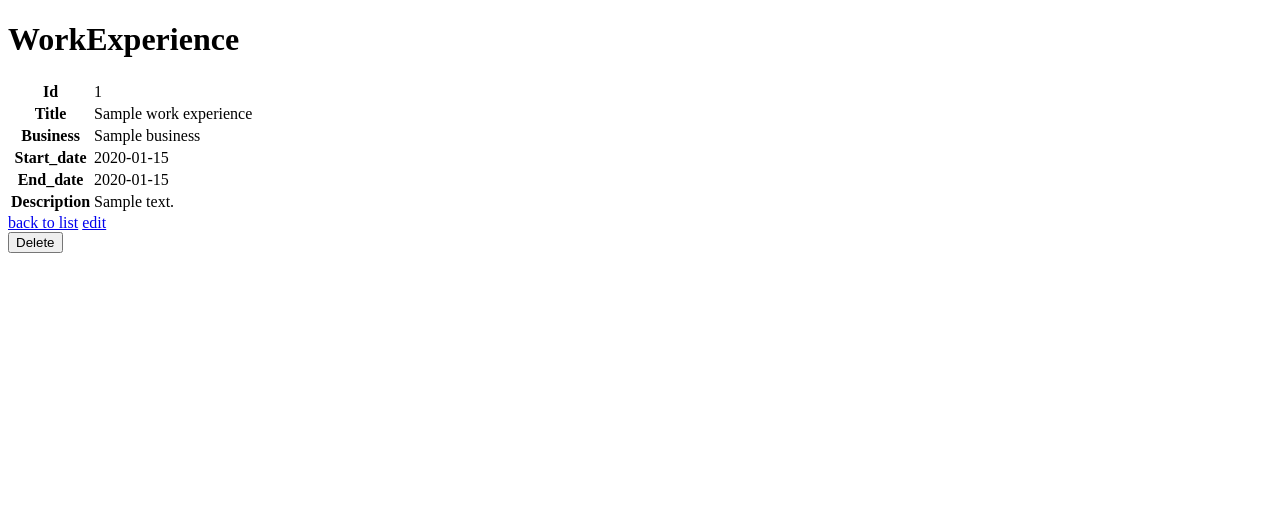
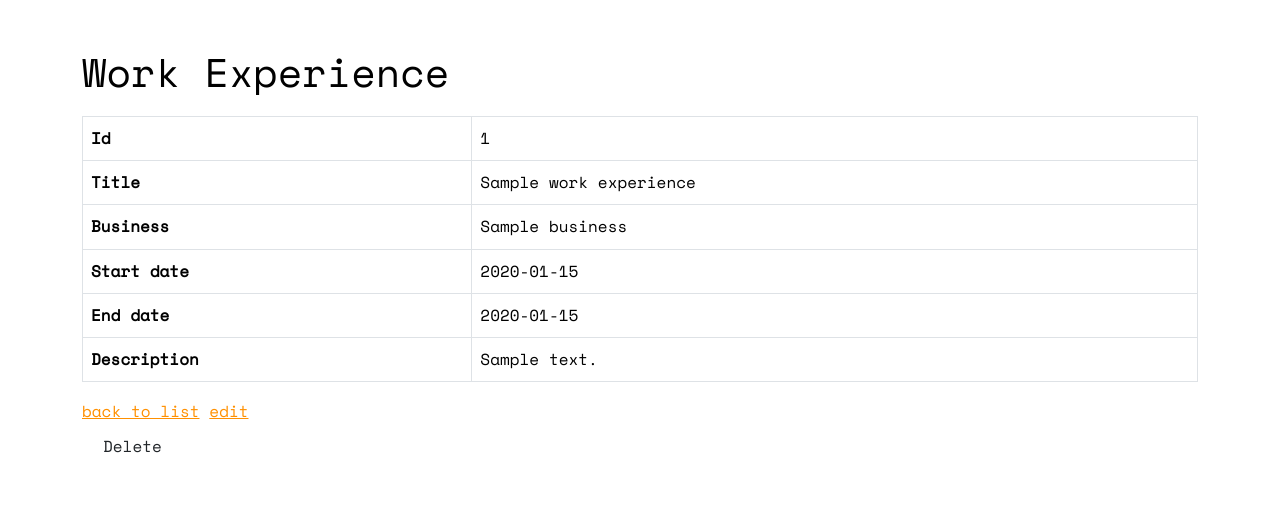
Before and after one commit to jjsmyth1984/symfony-personal-homepage, a Symfony app: template templates/work_experience/show.html.twig in a window 1280 px wide. Shown: the top 518 px of the page. Run offline with Twig, Linux system fonts and the light colour scheme; the template is opened without the code that fills it: most values are stand-ins (such as "Sample title", 1, 10 or a date in 2020); style sheets or scripts are compiled from the project's sources; some libraries are stand-ins or nearby versions.

Commit message:
Adding basic table styles to work experience viewing table.

```diff
--- a/templates/work_experience/show.html.twig
+++ b/templates/work_experience/show.html.twig
@@ -1,14 +1,17 @@
 {% extends 'base.html.twig' %}
 
-{% block title %}WorkExperience{% endblock %}
+{% block title %}Work Experience{% endblock %}
 
 {% block body %}
-    <h1>WorkExperience</h1>
 
-    <table class="table">
+<div class="container table-responsive py-5">
+
+    <h1>Work Experience</h1>
+
+    <table class="table table-bordered table-hover">
         <tbody>
             <tr>
-                <th>Id</th>
+                <th scope="row">Id</th>
                 <td>{{ work_experience.id }}</td>
             </tr>
             <tr>
@@ -20,11 +23,11 @@
                 <td>{{ work_experience.business }}</td>
             </tr>
             <tr>
-                <th>Start_date</th>
+                <th>Start date</th>
                 <td>{{ work_experience.startDate ? work_experience.startDate|date('Y-m-d') : '' }}</td>
             </tr>
             <tr>
-                <th>End_date</th>
+                <th>End date</th>
                 <td>{{ work_experience.endDate ? work_experience.endDate|date('Y-m-d') : '' }}</td>
             </tr>
             <tr>
@@ -39,4 +42,13 @@
     <a href="{{ path('app_work_experience_edit', {'id': work_experience.id}) }}">edit</a>
 
     {{ include('work_experience/_delete_form.html.twig') }}
+
+</div>
 {% endblock %}
+
+{% block stylesheets %}
+    <link rel="stylesheet" href="{{ asset('styles/project/homepage/index.css') }}">
+{% endblock %}
+{% block importmap %}
+    {{ importmap(['app_homepage', 'app_contact_us']) }}
+{% endblock %}
```
